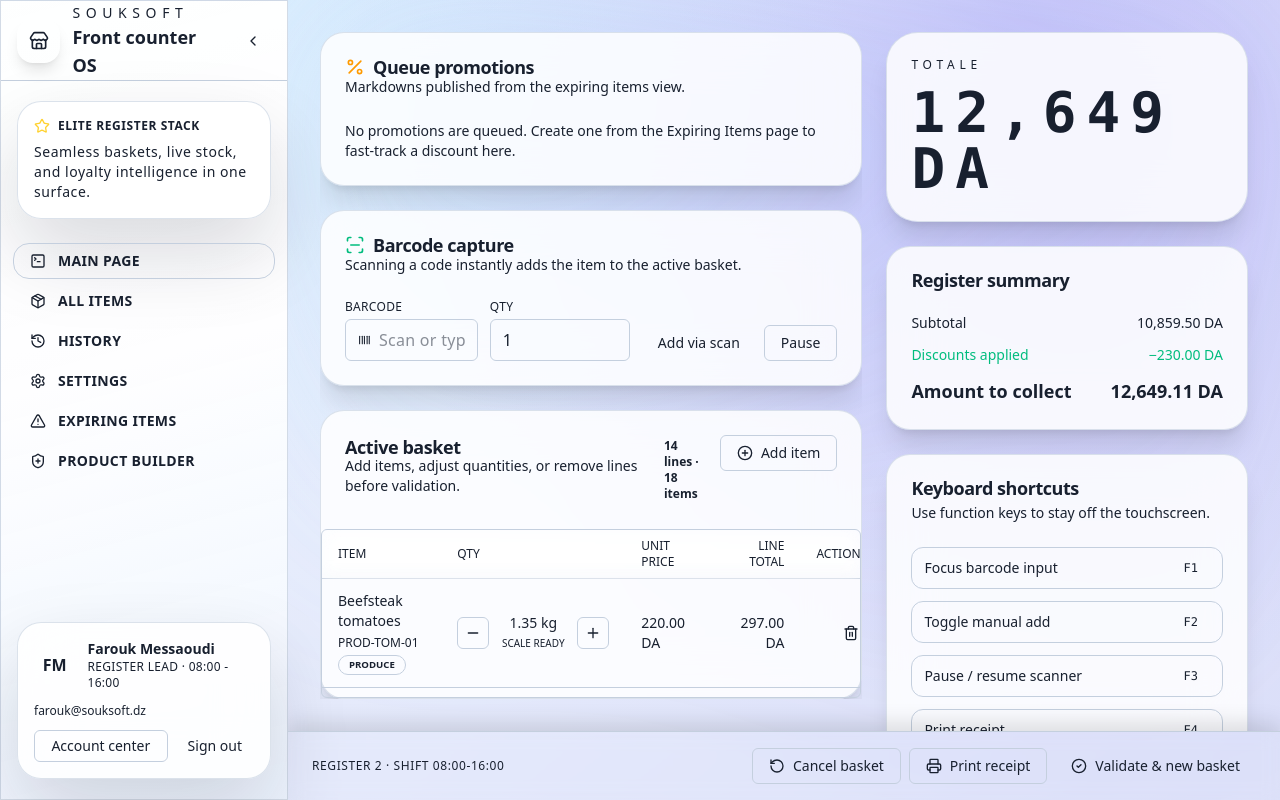
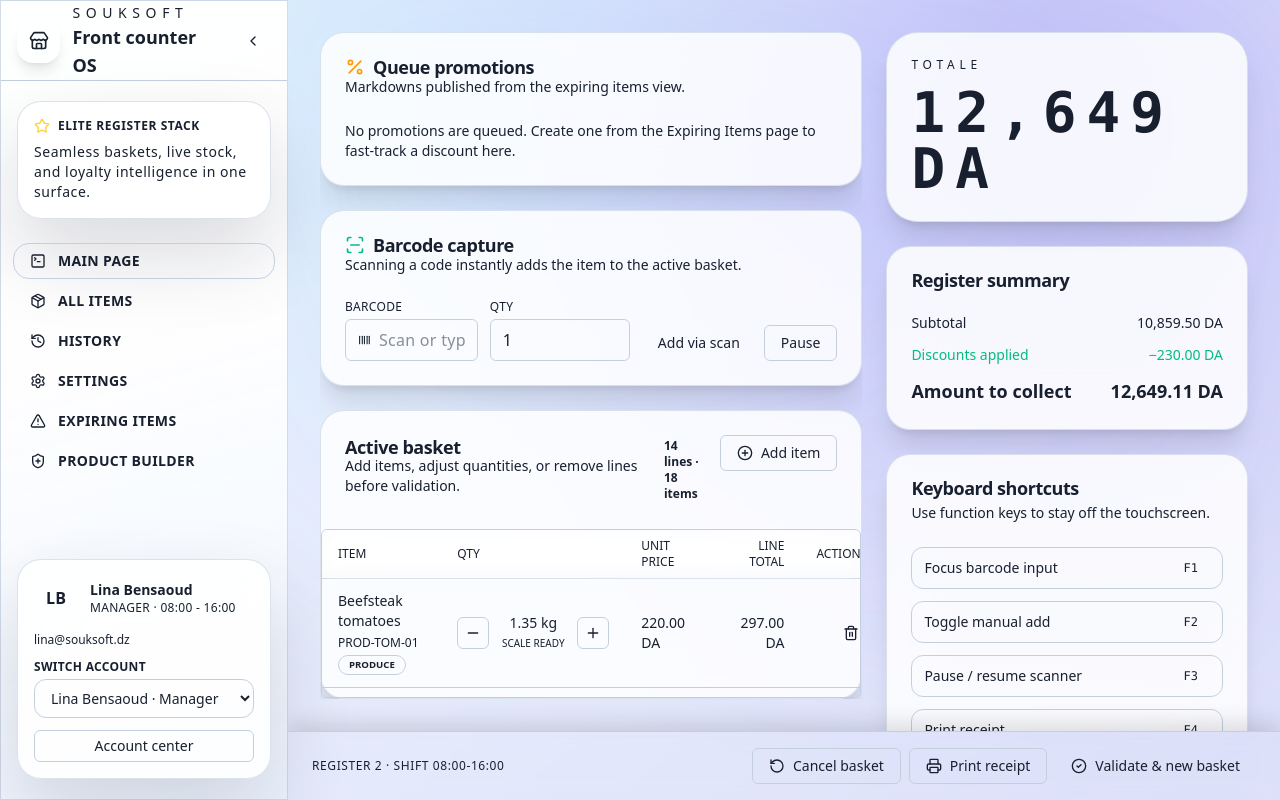
Before and after one commit to faroukchebaiki/SoukSoft, a React (Vite) app: page / in a window 1280 px wide. Built offline with nearby package versions, Linux system fonts and the light colour scheme.

Commit message:
feat: add local multi-account roles

```diff
--- a/src/App.tsx
+++ b/src/App.tsx
@@ -4,7 +4,7 @@ import {
   Star,
   Store,
 } from "lucide-react";
-import { useState } from "react";
+import { useEffect, useMemo, useState } from "react";
 
 import { Button } from "@/components/ui/button";
 import {
@@ -14,10 +14,11 @@ import {
   catalogProducts,
   purchaseHistory,
   settingsOptions,
-  activeUser,
+  userProfiles,
+  DEFAULT_USER_ID,
 } from "@/data/mockData";
 import { cn } from "@/lib/utils";
-import type { Section } from "@/types";
+import type { Section, UserRole } from "@/types";
 import { AllItems } from "@/pages/AllItems";
 import { MainPage } from "@/pages/MainPage";
 import { ProductBuilder } from "@/pages/ProductBuilder";
@@ -25,11 +26,56 @@ import { PurchaseHistory } from "@/pages/PurchaseHistory";
 import { Settings } from "@/pages/Settings";
 import { ExpiringProducts } from "@/pages/ExpiringProducts";
 
+const USER_STORAGE_KEY = "souksoft-active-user";
+
+const rolePermissions: Record<UserRole, Section[]> = {
+  Manager: ["Main page", "All items", "History", "Settings", "Expiring items", "Product builder"],
+  Seller: ["Main page", "History"],
+  Inventory: ["All items", "Expiring items", "Product builder"],
+};
+
+function resolveStoredUserId() {
+  if (typeof window === "undefined") return DEFAULT_USER_ID;
+  const stored = window.localStorage.getItem(USER_STORAGE_KEY);
+  return stored && userProfiles.some((user) => user.id === stored) ? stored : DEFAULT_USER_ID;
+}
+
 export default function App() {
   const [activeSection, setActiveSection] = useState<Section>(DEFAULT_SECTION);
   const [navCollapsed, setNavCollapsed] = useState(false);
+  const [activeUserId, setActiveUserId] = useState<string>(() => resolveStoredUserId());
+
+  const activeUser = useMemo(
+    () => userProfiles.find((user) => user.id === activeUserId) ?? userProfiles[0],
+    [activeUserId],
+  );
+
+  useEffect(() => {
+    if (typeof window === "undefined") return;
+    window.localStorage.setItem(USER_STORAGE_KEY, activeUser.id);
+  }, [activeUser.id]);
+
+  useEffect(() => {
+    const allowed = rolePermissions[activeUser.role];
+    if (!allowed.includes(activeSection)) {
+      setActiveSection(allowed[0] ?? DEFAULT_SECTION);
+    }
+  }, [activeSection, activeUser.role]);
+
+  const allowedSections = rolePermissions[activeUser.role];
 
   const renderSection = () => {
+    if (!allowedSections.includes(activeSection)) {
+      return (
+        <div className="flex h-full flex-col items-center justify-center gap-3 text-center">
+          <h2 className="text-2xl font-semibold">Access restricted</h2>
+          <p className="max-w-sm text-sm text-muted-foreground">
+            This section requires elevated permissions. Switch to a manager account to continue.
+          </p>
+        </div>
+      );
+    }
+
     switch (activeSection) {
       case "Main page":
         return (
@@ -51,6 +97,10 @@ export default function App() {
       default:
         return null;
     }
+  };
+
+  const handleUserChange = (userId: string) => {
+    setActiveUserId(userId);
   };
 
   return (
@@ -101,7 +151,9 @@ export default function App() {
         )}
 
         <nav className="flex-1 space-y-1 overflow-y-auto px-3 py-6">
-          {navigation.map(({ label, icon: Icon }) => {
+          {navigation
+            .filter(({ label }) => rolePermissions[activeUser.role].includes(label))
+            .map(({ label, icon: Icon }) => {
               const isActive = activeSection === label;
               return (
                 <Button
@@ -157,6 +209,22 @@ export default function App() {
                 <p className="text-xs leading-tight text-muted-foreground">
                   {activeUser.email}
                 </p>
+                <div className="space-y-1">
+                  <p className="text-xs font-semibold uppercase tracking-wide text-muted-foreground">
+                    Switch account
+                  </p>
+                  <select
+                    value={activeUser.id}
+                    onChange={(event) => handleUserChange(event.target.value)}
+                    className="w-full rounded-xl border border-border/60 bg-background px-3 py-2 text-sm"
+                  >
+                    {userProfiles.map((user) => (
+                      <option key={user.id} value={user.id}>
+                        {user.name} · {user.role}
+                      </option>
+                    ))}
+                  </select>
+                </div>
                 <div className="flex flex-wrap gap-2">
                   <Button
                     variant="secondary"
@@ -165,13 +233,6 @@ export default function App() {
                     onClick={() => setActiveSection("Settings")}
                   >
                     Account center
-                  </Button>
-                  <Button
-                    variant="ghost"
-                    size="sm"
-                    className="text-muted-foreground hover:bg-muted/40 hover:text-foreground"
-                  >
-                    Sign out
                   </Button>
                 </div>
               </>
--- a/src/data/mockData.ts
+++ b/src/data/mockData.ts
@@ -447,11 +447,31 @@ export const settingsOptions: SettingOption[] = [
 
 export const DEFAULT_SECTION: Section = "Main page";
 
-export const activeUser: AccountProfile = {
-  id: "USR-204",
-  name: "Farouk Messaoudi",
-  role: "Register lead",
-  email: "farouk@souksoft.dz",
-  avatarInitials: "FM",
-  shift: "08:00 - 16:00",
-};
+export const userProfiles: AccountProfile[] = [
+  {
+    id: "USR-001",
+    name: "Lina Bensaoud",
+    role: "Manager",
+    email: "lina@souksoft.dz",
+    avatarInitials: "LB",
+    shift: "08:00 - 16:00",
+  },
+  {
+    id: "USR-002",
+    name: "Karim Sellami",
+    role: "Seller",
+    email: "karim@souksoft.dz",
+    avatarInitials: "KS",
+    shift: "09:00 - 17:00",
+  },
+  {
+    id: "USR-003",
+    name: "Nadia Haddad",
+    role: "Inventory",
+    email: "nadia@souksoft.dz",
+    avatarInitials: "NH",
+    shift: "06:00 - 14:00",
+  },
+] satisfies AccountProfile[];
+
+export const DEFAULT_USER_ID = userProfiles[0].id;
--- a/src/types.ts
+++ b/src/types.ts
@@ -78,10 +78,12 @@ export interface SettingOption {
   actionLabel: string;
 }
 
+export type UserRole = "Manager" | "Seller" | "Inventory";
+
 export interface AccountProfile {
   id: string;
   name: string;
-  role: string;
+  role: UserRole;
   email: string;
   avatarInitials: string;
   shift: string;
```
Lines whose indentation alone changed are shown as unchanged.
